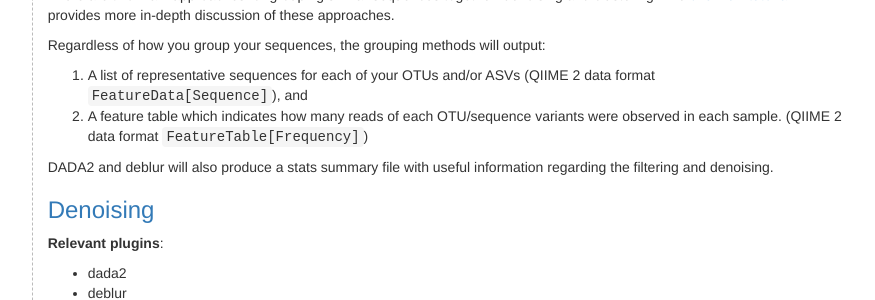
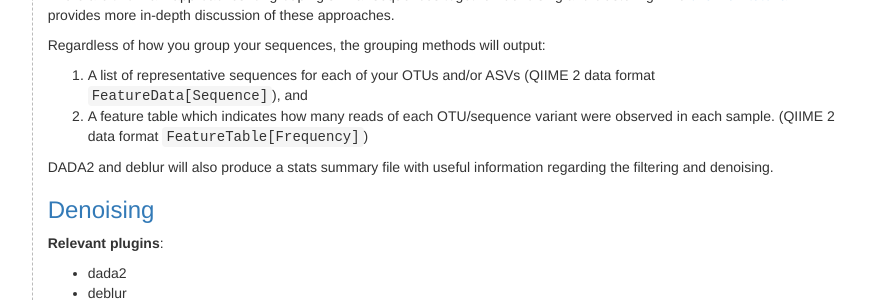
Before and after one commit to qiime2/docs, a Sphinx documentation site: the page built from source/tutorials/qiime2-for-experienced-microbiome-researchers.rst, in a window 1280 px wide and 900 px high, scrolled down 2856 px. Shown: the part 152-452 px from the top of the window, without its empty margins (277-1152 px from the left). Built offline with Sphinx 7.4.7, drawn with Linux system fonts in a browser that asks for light colours; pages that are not in the unit, such as notebooks, are missing from menus; the version number could not be read and is left out.

Commit message:
incorrect pluralization of variant

```diff
--- a/source/tutorials/qiime2-for-experienced-microbiome-researchers.rst
+++ b/source/tutorials/qiime2-for-experienced-microbiome-researchers.rst
@@ -146,7 +146,7 @@ The :ref:`overview tutorial <Denoising>` provides more in-depth discussion of th
 Regardless of how you group your sequences, the grouping methods will output:
 
 1. A list of representative sequences for each of your OTUs and/or ASVs (QIIME 2 data format ``FeatureData[Sequence]``), and
-2. A feature table which indicates how many reads of each OTU/sequence variants were observed in each sample. (QIIME 2 data format ``FeatureTable[Frequency]``)
+2. A feature table which indicates how many reads of each OTU/sequence variant were observed in each sample. (QIIME 2 data format ``FeatureTable[Frequency]``)
 
 DADA2 and deblur will also produce a stats summary file with useful information regarding the filtering and denoising.
 
```
